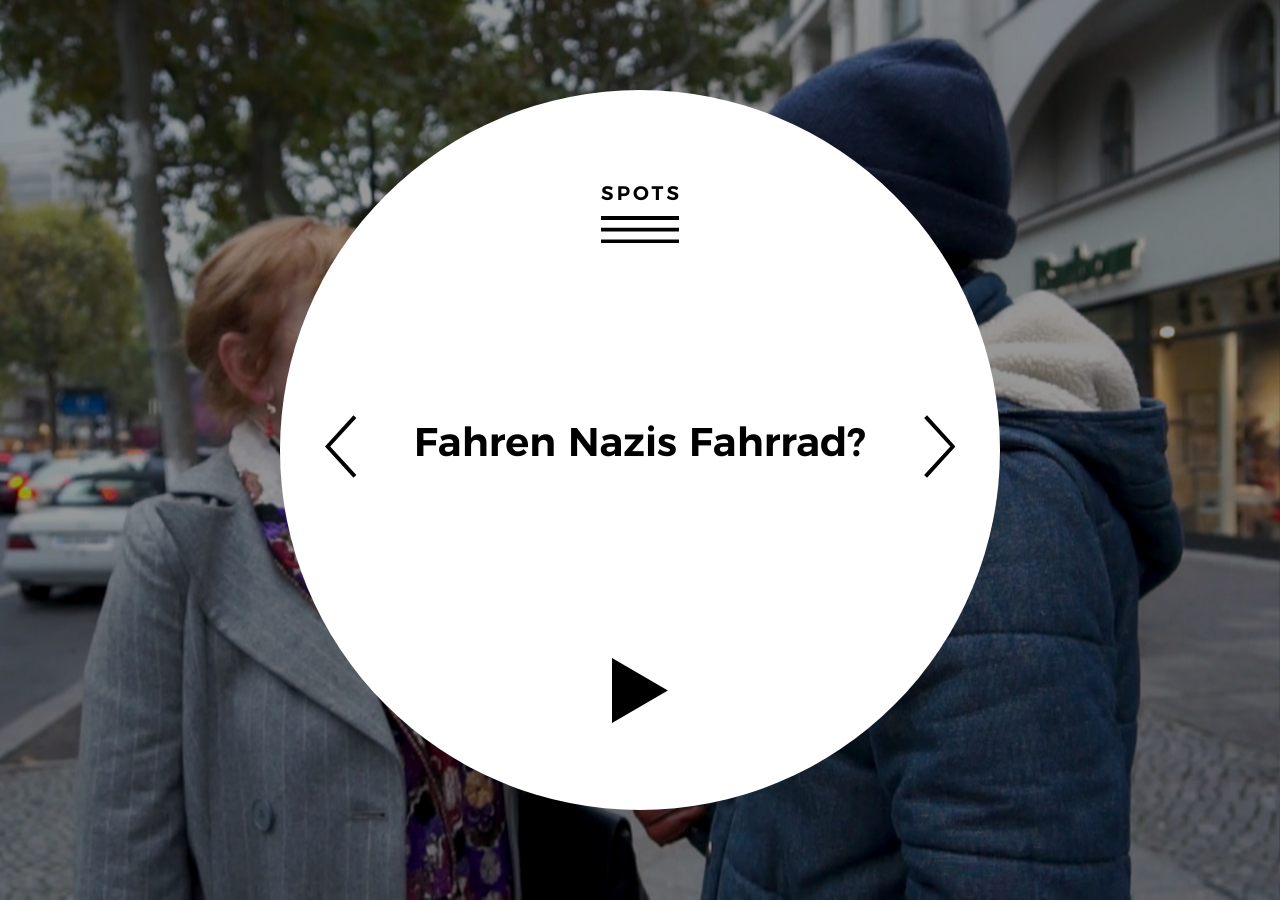
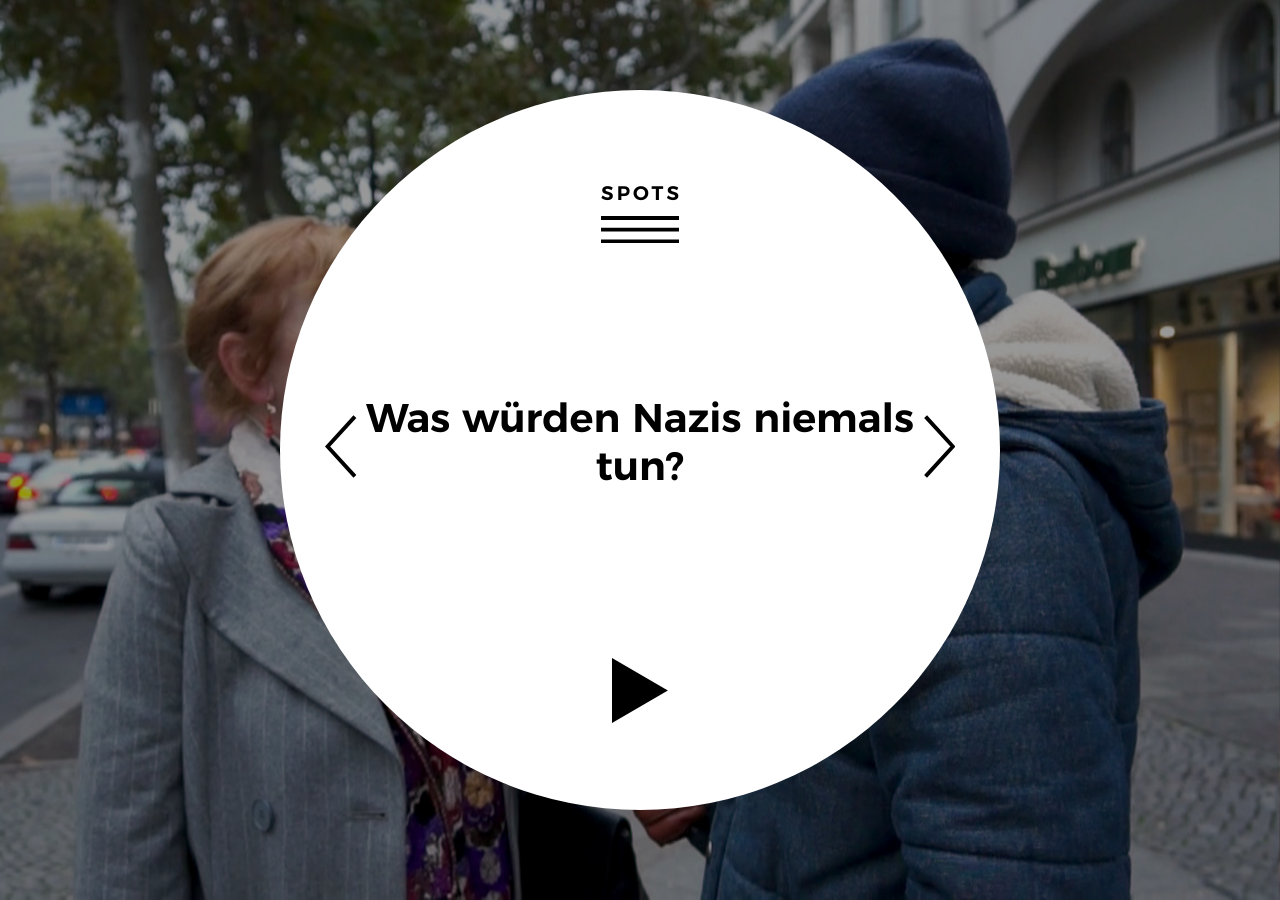
Before and after one commit to tribunal-spots/tribunal-spots.github.io, a Jekyll site: the page built from _spots_de/02.md, in a window 1280 px wide. Built offline with Jekyll 4.4.1, drawn with Linux system fonts in a browser that asks for light colours.

Commit message:
Updated 02.md

```diff
--- a/_spots_de/02.md
+++ b/_spots_de/02.md
@@ -1,4 +1,5 @@
 ---
-youtube_id: "phvnXiSfrOI"
-title: "Fahren Nazis Fahrrad?"
+youtube_id: phvnXiSfrOI
+title: Was würden Nazis niemals tun?
+published: true
 ---
```
